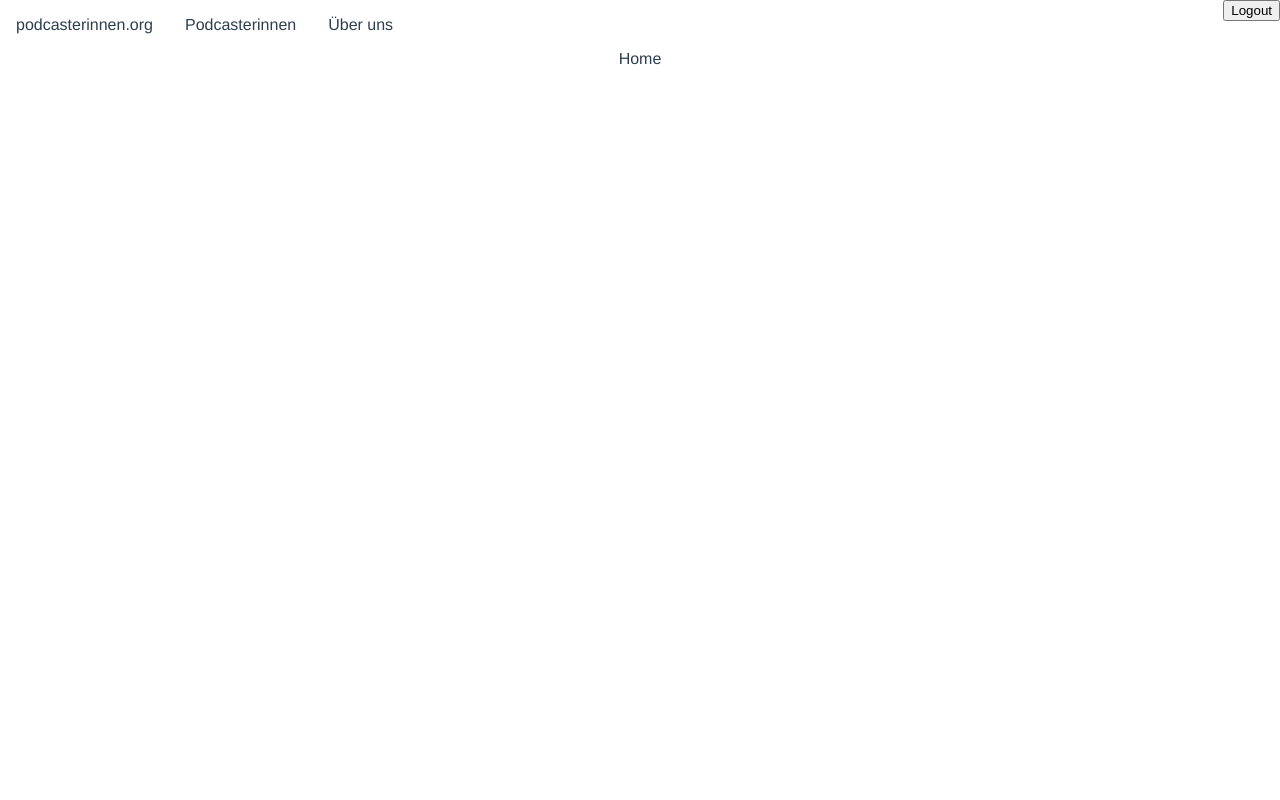
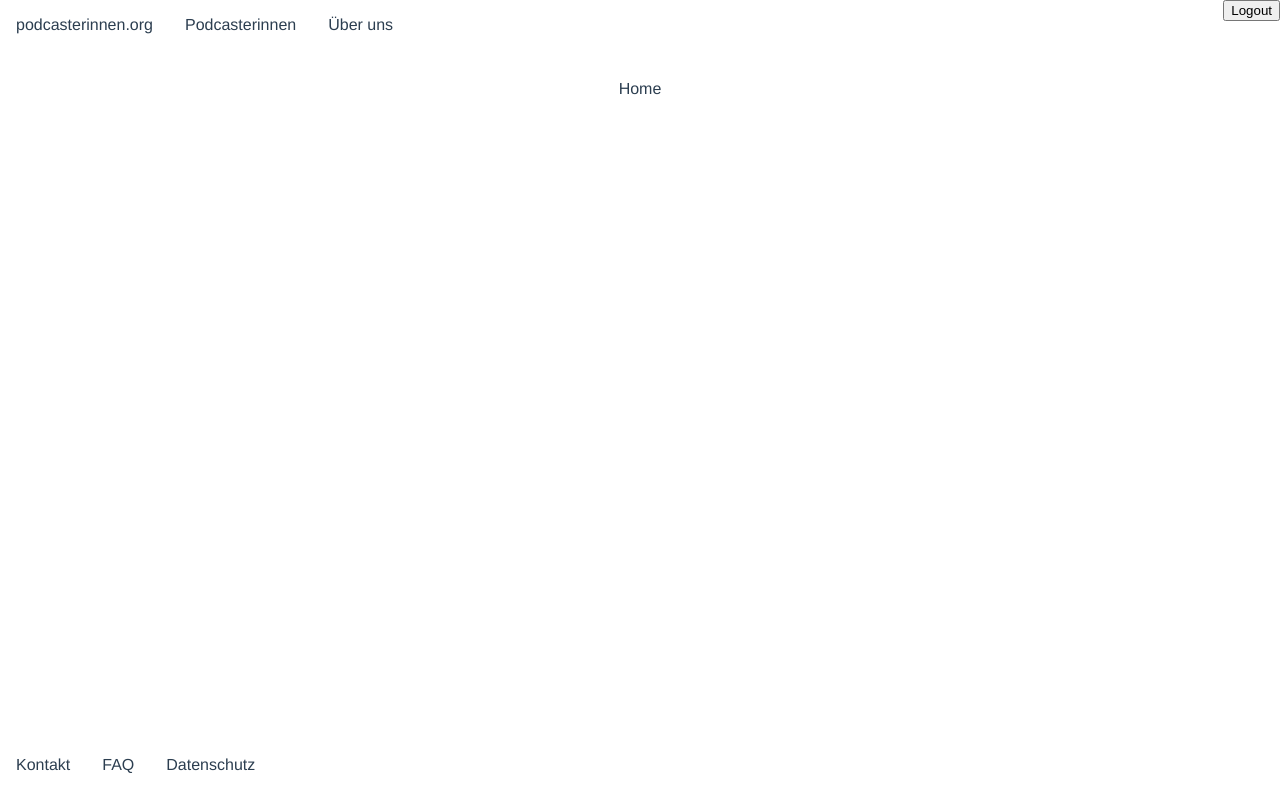
Before and after one commit to podcasterinnen/chosen-client, a Vue app: page /login in a window 1280 px wide. Built offline with nearby package versions, Linux system fonts and the light colour scheme.

Commit message:
ADD footer MOD show profiles

```diff
--- a/src/App.vue
+++ b/src/App.vue
@@ -1,16 +1,19 @@
 <template>
   <div id="app">
     <navigation></navigation>
-    <router-view/>
+    <router-view class="main"/>
+    <footerComponent></footerComponent>
   </div>
 </template>
 
 <script>
+import footerComponent from './components/Footer.vue'
 import navigation from './components/Navigation.vue'
 
 export default {
   name: 'App',
   components: {
+    footerComponent,
     navigation
   }
 }
@@ -20,11 +23,9 @@ export default {
 * {
   box-sizing: border-box;
 }
-
 body {
   margin: 0;
 }
-
 #app {
   font-family: 'Avenir', Helvetica, Arial, sans-serif;
   -webkit-font-smoothing: antialiased;
@@ -32,4 +33,8 @@ body {
   text-align: center;
   color: #2c3e50;
 }
+.main {
+  min-height: calc(100vh - 60px);
+  padding: 80px 0 0 0;
+}
 </style>
--- /dev/null
+++ b/src/components/Footer.vue
@@ -0,0 +1,43 @@
+<template>
+  <footer class="footer">
+    <nav role="navigation">
+      <ul class="nav">
+        <li class="nav__item"><a href="/#/contact" class="nav__item__link">Kontakt</a></li>
+        <li class="nav__item"><a href="/#/faq" class="nav__item__link">FAQ</a></li>
+        <li class="nav__item"><a href="/#/privacy" class="nav__item__link">Datenschutz</a></li>
+      </ul>
+    </nav>
+  </footer>
+</template>
+
+<script>
+export default {
+  name: 'Footer'
+}
+</script>
+
+<!-- Add "scoped" attribute to limit CSS to this component only -->
+<style scoped>
+.footer {
+  min-height: 60px;
+}
+.nav {
+  display: flex;
+  list-style: none;
+  margin: 0;
+  padding: 0;
+}
+.nav__item {}
+.nav__item--right {
+  margin-left: auto;
+}
+.nav__item__link {
+  color: inherit;
+  text-decoration: none;
+
+  display: inline-block;
+  padding: 1rem;
+}
+.nav__item__link:active,
+.nav__item__link:hover {}
+</style>
--- a/src/components/Navigation.vue
+++ b/src/components/Navigation.vue
@@ -1,5 +1,5 @@
 <template>
-  <header>
+  <header class="header">
     <nav role="navigation">
       <ul class="nav">
         <li class="nav__item"><a href="/" class="nav__item__link">podcasterinnen.org</a></li>
@@ -24,6 +24,10 @@ export default {
 
 <!-- Add "scoped" attribute to limit CSS to this component only -->
 <style scoped>
+.header {
+  position: fixed;
+  width: 100%;
+}
 .nav {
   display: flex;
   list-style: none;
--- a/src/components/Podcasterinnen.vue
+++ b/src/components/Podcasterinnen.vue
@@ -8,6 +8,11 @@
     </div>
     <div v-if="profiles">
       Profiles
+      <ul>
+        <li v-for="profile in this.profiles.data" :key="profile.id">
+          {{ profile.forename }} {{ profile.surname}}
+        </li>
+      </ul>
     </div>
   </div>
 </template>
```
